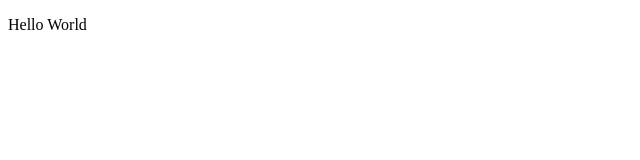
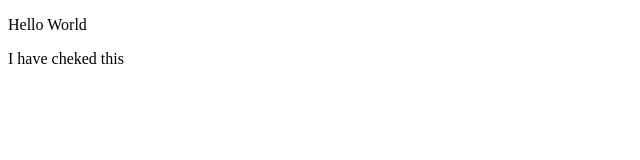
Before and after one commit to bappa1/test-demo, a plain HTML site: page index.html in a window 1280 px wide. Shown: the whole page, without its empty margins (0-640 px from the left). Drawn offline with Linux system fonts and the light colour scheme.

Commit message:
Checking this

```diff
--- a/index.html
+++ b/index.html
@@ -7,5 +7,6 @@
 </head>
 <body>
     <p>Hello World</p>
+    <p>I have cheked this</p>
 </body>
 </html>
```
